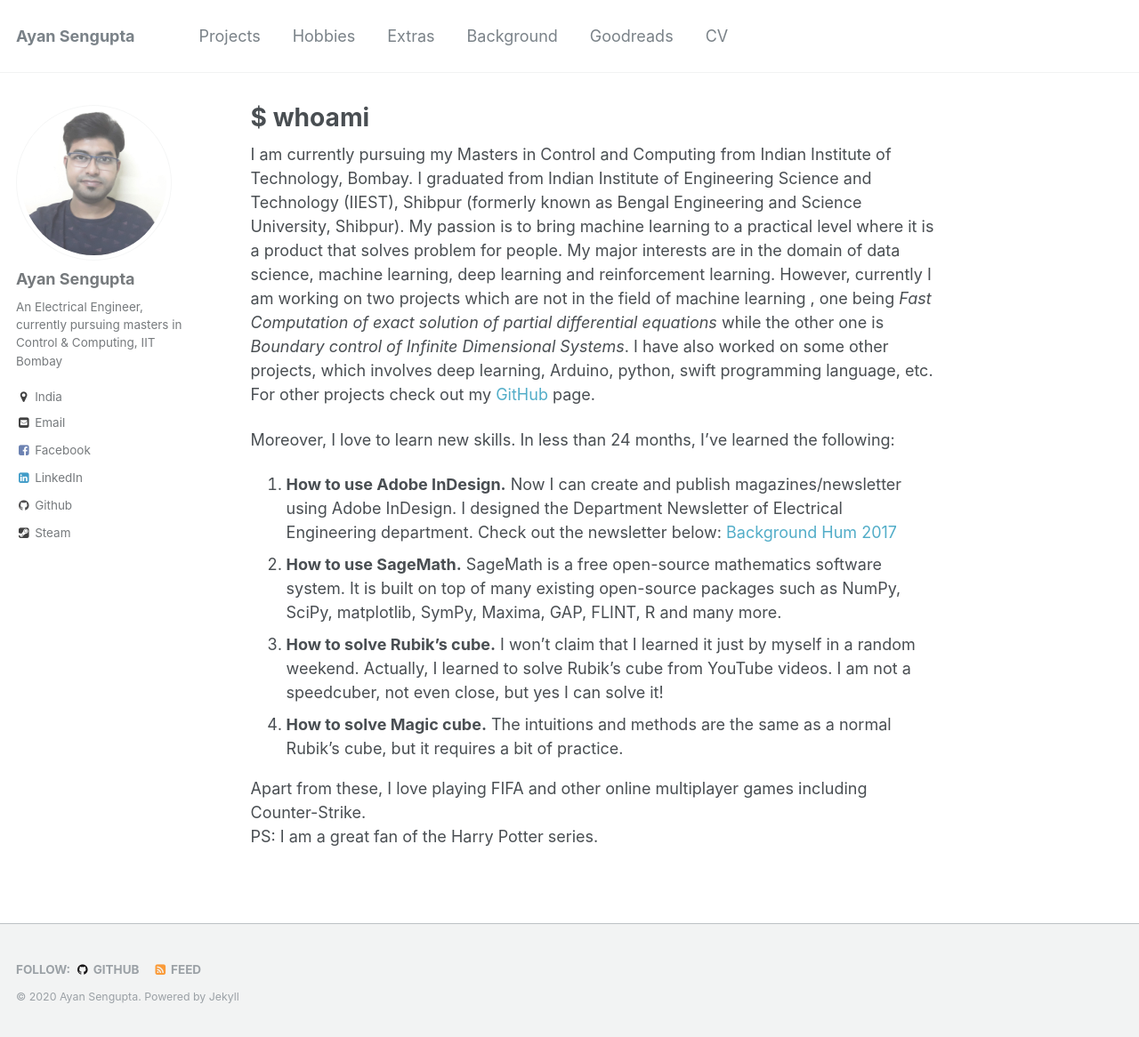
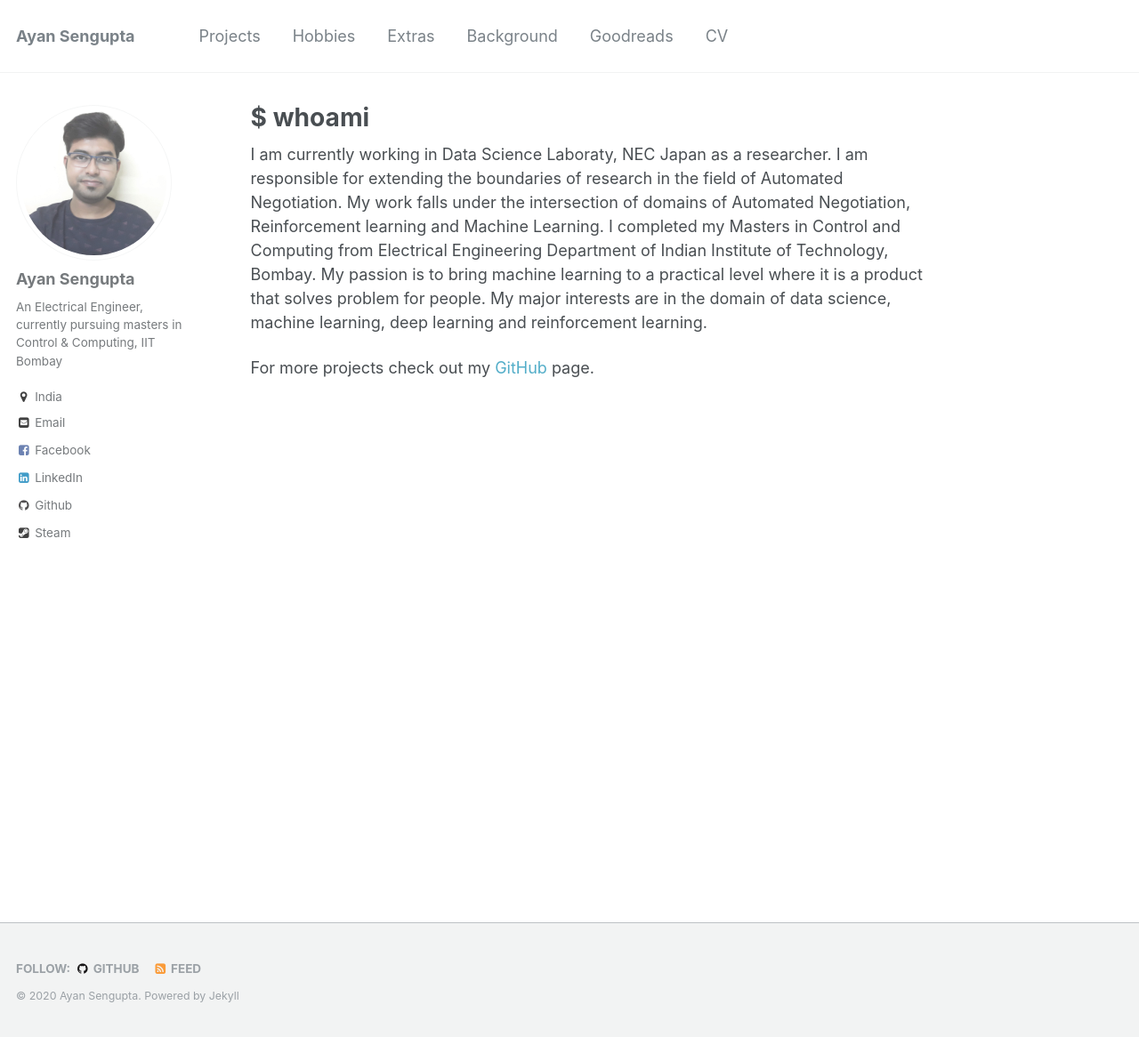
Before and after one commit to ayansengupta17/ayansengupta17.github.io, a Jekyll site: the page built from _pages/about.md, in a window 1280 px wide and 1166 px high. Shown: the whole window at 89% size. Built offline with Jekyll 4.4.1, drawn with Linux system fonts in a browser that asks for light colours.

Commit message:
Update about.md

```diff
--- a/_pages/about.md
+++ b/_pages/about.md
@@ -4,21 +4,8 @@
 excerpt: "About me"
 ---
 
-I am currently pursuing my Masters in Control and Computing from Indian
-Institute of Technology, Bombay. I graduated from Indian Institute of
-Engineering Science and Technology (IIEST), Shibpur (formerly known as Bengal
-Engineering and Science University, Shibpur). My passion is to bring machine learning to a practical level where it is a product that solves problem for people.
-My major interests are in the domain of data science, machine learning, deep learning and reinforcement learning. However, currently I am working on two projects which are not in the field of machine learning
-, one being *Fast Computation of exact solution of partial differential equations* while the other one is *Boundary control of Infinite Dimensional Systems*.
-I have also worked on some other projects, which involves deep learning, Arduino, python, swift programming language, etc.
-For other projects check out my [GitHub]("https://github.com/ayansengupta17/") page.
+I am currently working in Data Science Laboraty, NEC Japan as a researcher. I am responsible for extending the boundaries of research in the field of Automated Negotiation. My work falls under the intersection of domains of Automated Negotiation, Reinforcement learning and Machine Learning.
+I completed my Masters in Control and Computing from Electrical Engineering Department of Indian Institute of Technology, Bombay. My passion is to bring machine learning to a practical level where it is a product that solves problem for people.
+My major interests are in the domain of data science, machine learning, deep learning and reinforcement learning.
 
-Moreover, I love to learn new skills. In less than 24 months, I’ve learned the following:
-1. **How to use Adobe InDesign.** Now I can create and publish magazines/newsletter using Adobe InDesign. I designed the Department Newsletter of Electrical Engineering department. Check out the newsletter below:
-[Background Hum 2017]("https://issuu.com/ayansengupta17/docs/bh_final")
-2. **How to use SageMath.** SageMath is a free open-source mathematics software system. It is built on top of many existing open-source packages such as  NumPy, SciPy, matplotlib, SymPy, Maxima, GAP, FLINT, R and many more.
-3. **How to solve Rubik's cube.** I won't claim that I learned it just by myself in a random weekend. Actually, I learned to solve Rubik's cube from YouTube videos. I am not a speedcuber, not even close, but yes I can solve it!
-4. **How to solve Magic cube.** The intuitions and methods are the same as a normal Rubik's cube, but it requires a bit of practice.
-
-Apart from these, I love playing FIFA and other online multiplayer games including Counter-Strike.<br/>
-PS: I am a great fan of the Harry Potter series.
+For more projects check out my [GitHub]("https://github.com/ayansengupta17/") page.
```
